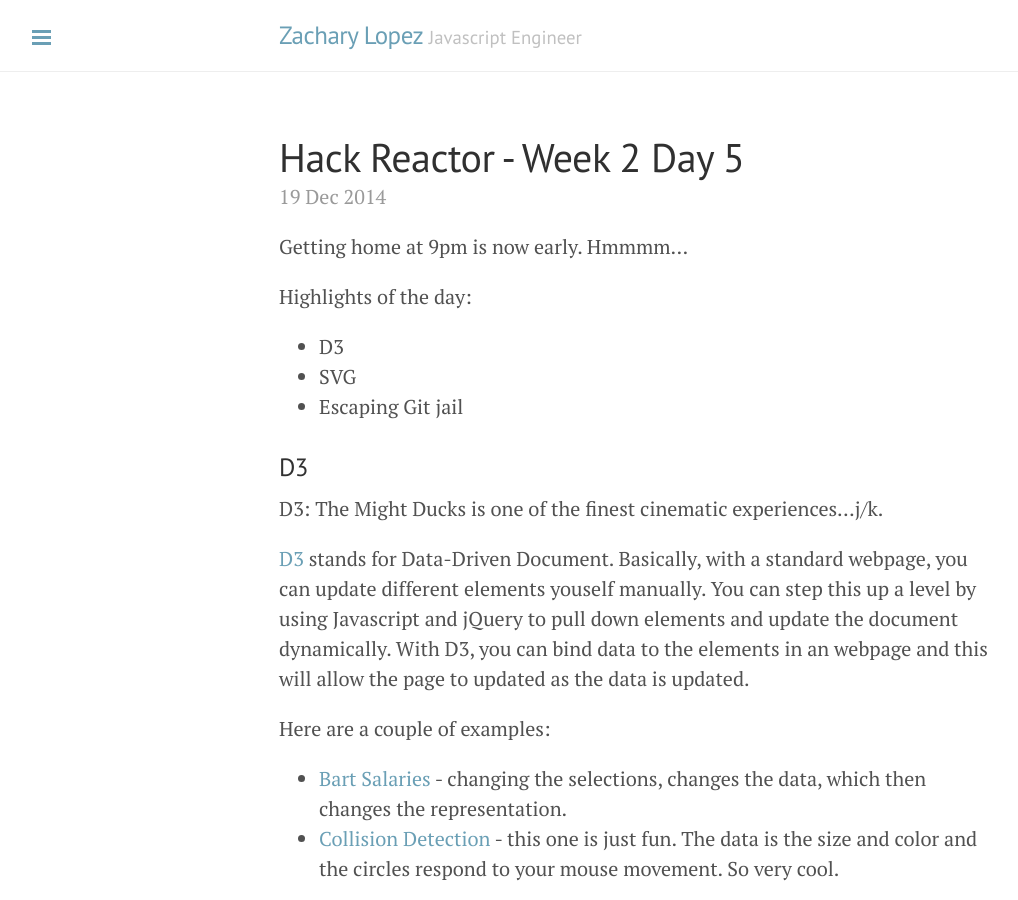
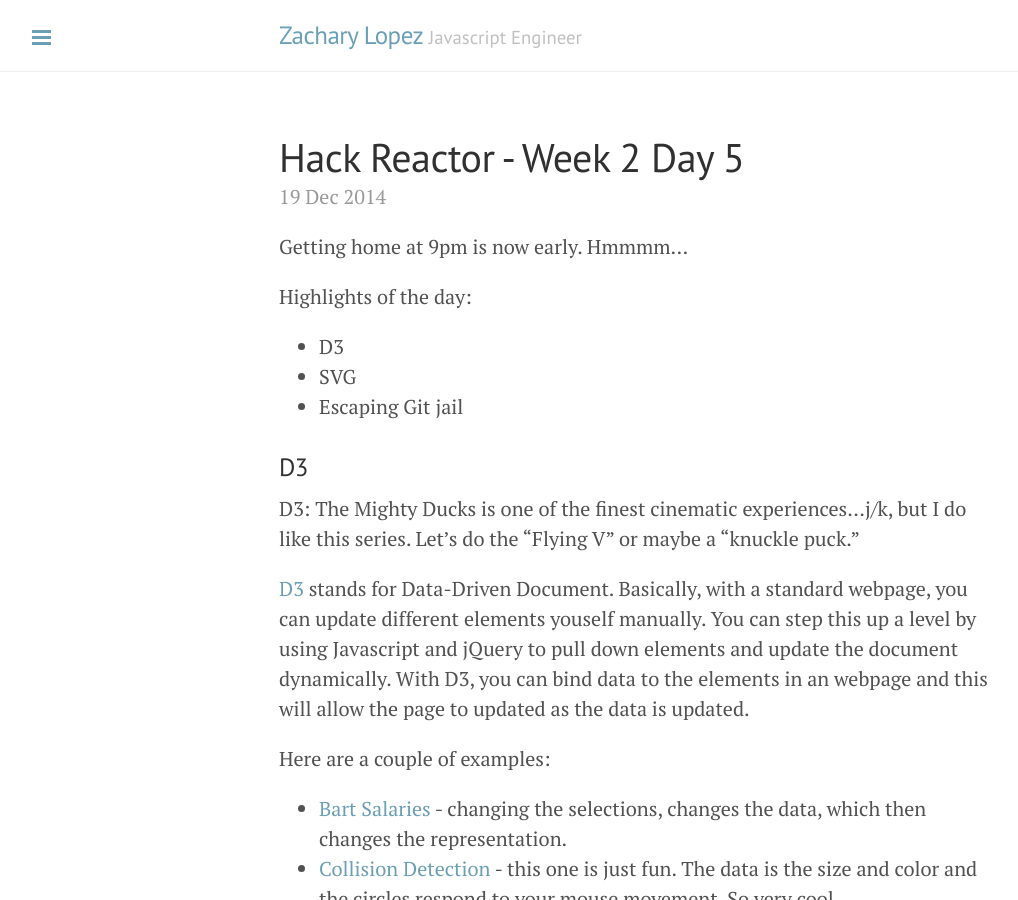
Before and after one commit to zdlopez/zdlopez.github.io, a Jekyll site: the page built from _posts/2014-12-19-HR-Week2-Day5.md, in a window 1280 px wide and 900 px high. Shown: the whole window, without its empty margins (1-1019 px from the left). Built offline with Jekyll 4.4.1, drawn with Linux system fonts in a browser that asks for light colours; Markdown is read by kramdown in place of the engine named in the settings; comment, search, counter and statistics services are not loaded.

Commit message:
fix typos

```diff
--- a/_posts/2014-12-19-HR-Week2-Day5.md
+++ b/_posts/2014-12-19-HR-Week2-Day5.md
@@ -13,7 +13,7 @@
 
 ### D3
 
-D3: The Might Ducks is one of the finest cinematic experiences...j/k.
+D3: The Mighty Ducks is one of the finest cinematic experiences...j/k, but I do like this series.  Let's do the "Flying V" or maybe a "knuckle puck."
 
 [D3](http://d3js.org/) stands for Data-Driven Document.  Basically, with a standard webpage, you can update different elements youself manually.  You can step this up a level by using Javascript and jQuery to pull down elements and update the document dynamically.  With D3, you can bind data to the elements in an webpage and this will allow the page to updated as the data is updated.
 
```
